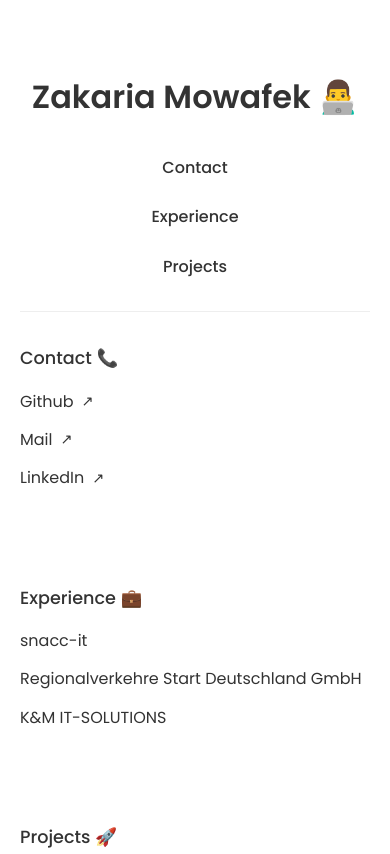
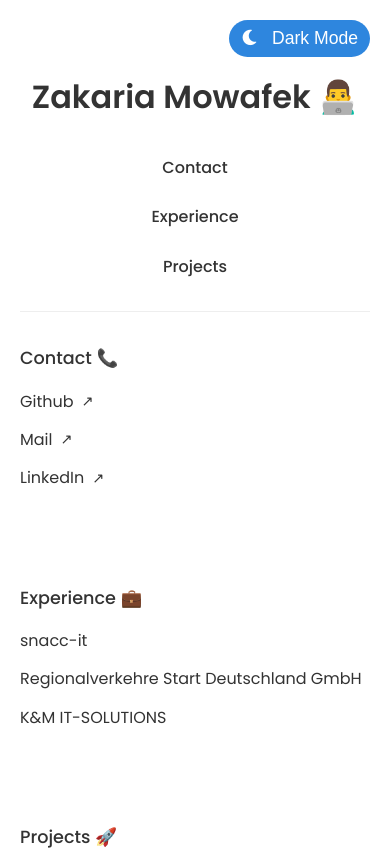
Before and after one commit to zakmo1337/mywebsite, a plain HTML site: page index.html in a window 390 px wide. Shown: the top 854 px of the page. Drawn offline with Linux system fonts and the light colour scheme.

Commit message:
Update index.html

```diff
--- a/index.html
+++ b/index.html
@@ -5,7 +5,9 @@
     <meta name="viewport" content="width=device-width, initial-scale=1.0">
     <title>Zakaria Mowafek - Portfolio 🚀</title>
     <link href="https://fonts.googleapis.com/css2?family=Poppins:wght@400;500;600&display=swap" rel="stylesheet">
+    <link rel="stylesheet" href="https://cdnjs.cloudflare.com/ajax/libs/font-awesome/6.0.0-beta3/css/all.min.css">
     <style>
+        /* Default Light Mode */
         body {
             font-family: 'Poppins', sans-serif;
             line-height: 1.6;
@@ -13,8 +15,10 @@
             margin: 50px auto;
             padding: 0 20px;
             color: #333;
+            background-color: #fff;
             display: flex;
             flex-direction: column;
+            transition: background-color 0.3s, color 0.3s;
         }
 
         h1 {
@@ -30,6 +34,7 @@
             margin-bottom: 2rem;
             border-bottom: 1px solid #eee;
             padding-bottom: 1rem;
+            align-items: center;
         }
 
         .sections-nav a {
@@ -102,6 +107,51 @@
                 margin-bottom: 0.5rem;
             }
         }
+
+        /* Dark Mode */
+        body.dark-mode {
+            background-color: #121212;
+            color: #eaeaea;
+        }
+
+        .sections-nav a.dark-mode {
+            color: #eaeaea;
+        }
+
+        .sections-nav a.dark-mode:hover {
+            color: #76c7f4;
+        }
+
+        .links a.dark-mode, .timeline-item.dark-mode, .project-item.dark-mode {
+            color: #eaeaea;
+        }
+
+        .links a.dark-mode:hover, .timeline-item.dark-mode:hover, .project-item.dark-mode:hover {
+            color: #76c7f4;
+        }
+
+        /* Dark Mode Button */
+        .dark-mode-button {
+            background-color: #2e86de;
+            border: none;
+            padding: 8px 12px;
+            border-radius: 20px;
+            cursor: pointer;
+            font-size: 1.1rem;
+            color: white;
+            position: fixed;
+            top: 20px;
+            right: 20px;
+            transition: background-color 0.3s ease;
+        }
+
+        .dark-mode-button:hover {
+            background-color: #1f6fb2;
+        }
+
+        .dark-mode-button i {
+            margin-right: 8px;
+        }
     </style>
 </head>
 <body>
@@ -166,5 +216,33 @@
         <p>In my free time, I enjoy developing small software projects to learn new programming languages, experimenting with AI applications, and contributing to open-source communities. My hobbies also include gaming (strategy and simulation games), staying updated on technology trends, and exploring robotics innovations. 🎮</p>
         <p>With a passion for continuous learning and cutting-edge technologies, I strive to bridge the gap between business and IT, delivering efficient and innovative solutions to complex challenges. 💡</p>
     </div>
+
+    <button class="dark-mode-button" onclick="toggleDarkMode()">
+        <i class="fas fa-moon"></i> Dark Mode
+    </button>
+
+    <script>
+        function toggleDarkMode() {
+            document.body.classList.toggle("dark-mode");
+            const navLinks = document.querySelectorAll('.sections-nav a');
+            navLinks.forEach(link => link.classList.toggle('dark-mode'));
+            const projectItems = document.querySelectorAll('.project-item');
+            projectItems.forEach(item => item.classList.toggle('dark-mode'));
+            const timelineItems = document.querySelectorAll('.timeline-item');
+            timelineItems.forEach(item => item.classList.toggle('dark-mode'));
+            const links = document.querySelectorAll('.links a');
+            links.forEach(link => link.classList.toggle('dark-mode'));
+
+            // Change icon based on mode
+            const buttonIcon = document.querySelector('.dark-mode-button i');
+            if (document.body.classList.contains('dark-mode')) {
+                buttonIcon.classList.remove('fa-moon');
+                buttonIcon.classList.add('fa-sun');
+            } else {
+                buttonIcon.classList.remove('fa-sun');
+                buttonIcon.classList.add('fa-moon');
+            }
+        }
+    </script>
 </body>
 </html>
```
